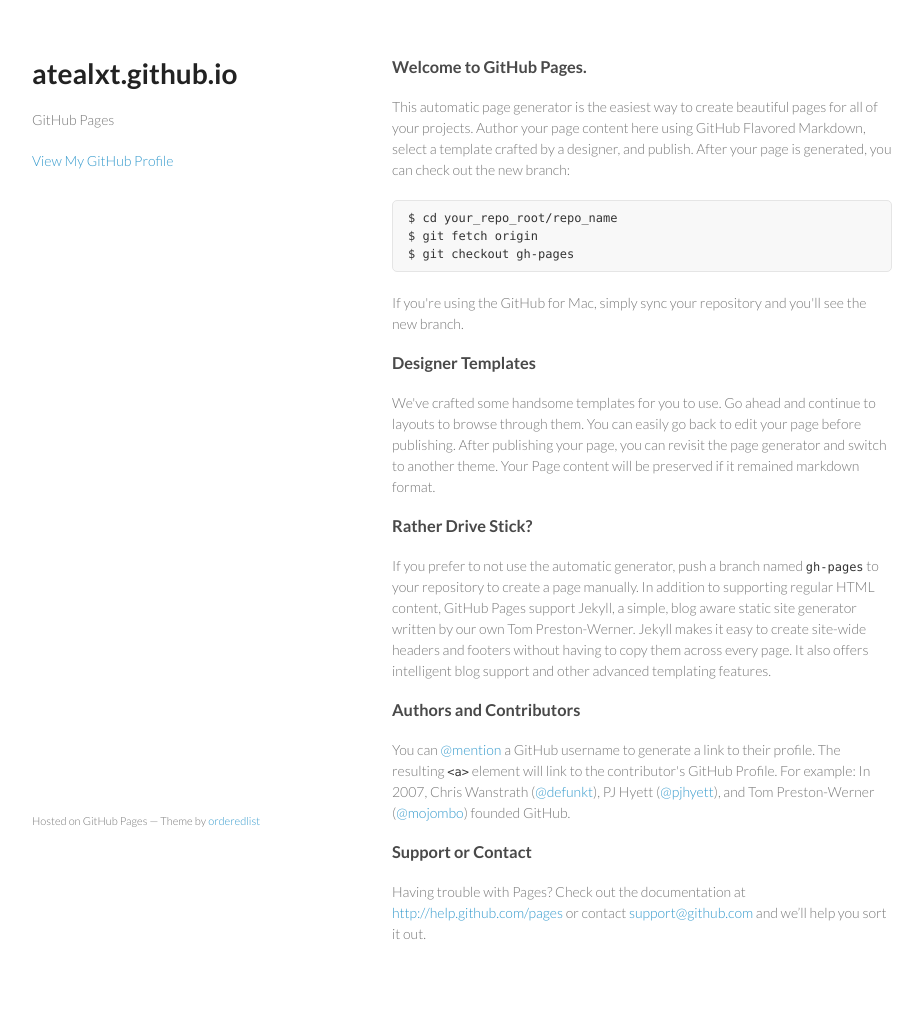
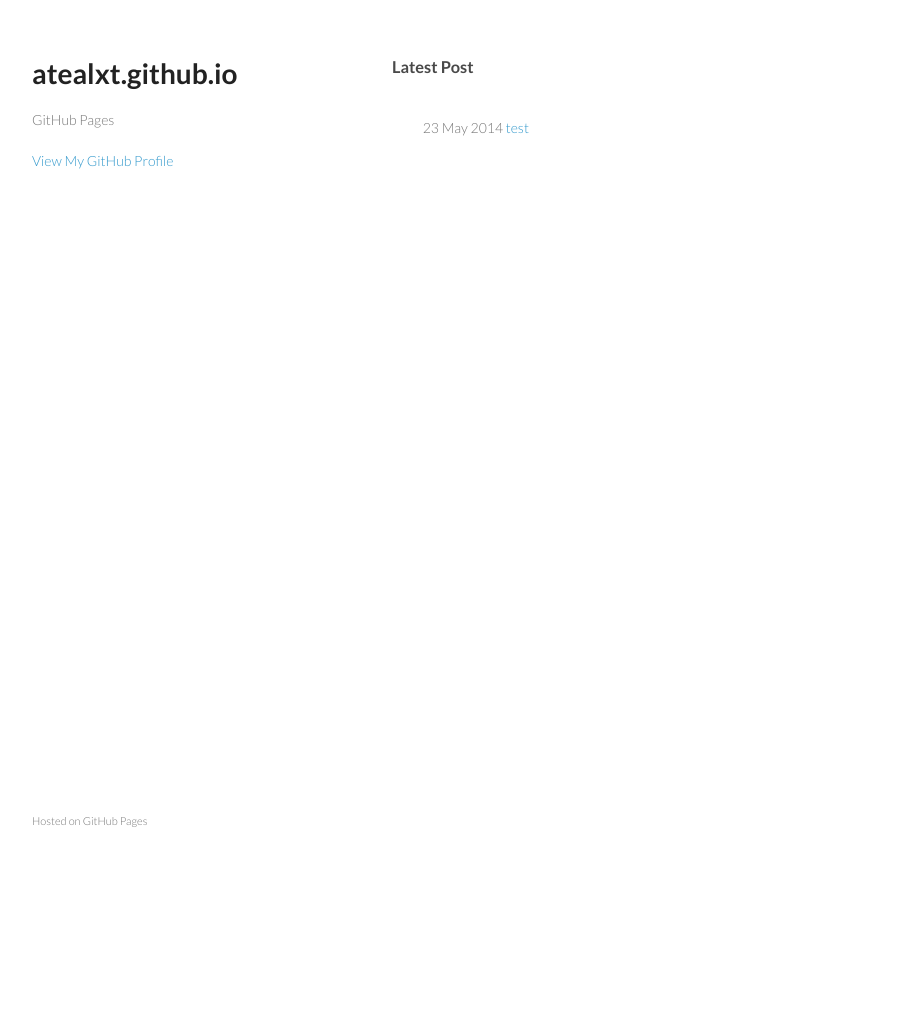
Before and after one commit to atealxt/atealxt.github.io, a Jekyll site: the page built from index.html, in a window 1280 px wide. Shown: the whole page, without its empty margins (178-1101 px from the left). Built offline with Jekyll 4.4.1, drawn with Linux system fonts in a browser that asks for light colours; after the commit the page ends 900 px from its top, so only the background shows below that.

Commit message:
Update index.html

```diff
--- a/index.html
+++ b/index.html
@@ -1,65 +1,13 @@
-<!doctype html>
-<html>
-  <head>
-    <meta charset="utf-8">
-    <meta http-equiv="X-UA-Compatible" content="chrome=1">
-    <title>atealxt.github.io by atealxt</title>
+---
+layout: default
+title: Luis Ashurei's personal website at GitHub Page
+---
 
-    <link rel="stylesheet" href="stylesheets/styles.css">
-    <link rel="stylesheet" href="stylesheets/pygment_trac.css">
-    <meta name="viewport" content="width=device-width, initial-scale=1, user-scalable=no">
-    <!--[if lt IE 9]>
-    <script src="//html5shiv.googlecode.com/svn/trunk/html5.js"></script>
-    <![endif]-->
-  </head>
-  <body>
-    <div class="wrapper">
-      <header>
-        <h1>atealxt.github.io</h1>
-        <p> GitHub Pages</p>
+<h3>Latest Post</h3>
 
 
-        <p class="view"><a href="https://github.com/atealxt">View My GitHub Profile</a></p>
-
-      </header>
-      <section>
-        <h3>
-<a name="welcome-to-github-pages" class="anchor" href="#welcome-to-github-pages"><span class="octicon octicon-link"></span></a>Welcome to GitHub Pages.</h3>
-
-<p>This automatic page generator is the easiest way to create beautiful pages for all of your projects. Author your page content here using GitHub Flavored Markdown, select a template crafted by a designer, and publish. After your page is generated, you can check out the new branch:</p>
-
-<pre><code>$ cd your_repo_root/repo_name
-$ git fetch origin
-$ git checkout gh-pages
-</code></pre>
-
-<p>If you're using the GitHub for Mac, simply sync your repository and you'll see the new branch.</p>
-
-<h3>
-<a name="designer-templates" class="anchor" href="#designer-templates"><span class="octicon octicon-link"></span></a>Designer Templates</h3>
-
-<p>We've crafted some handsome templates for you to use. Go ahead and continue to layouts to browse through them. You can easily go back to edit your page before publishing. After publishing your page, you can revisit the page generator and switch to another theme. Your Page content will be preserved if it remained markdown format.</p>
-
-<h3>
-<a name="rather-drive-stick" class="anchor" href="#rather-drive-stick"><span class="octicon octicon-link"></span></a>Rather Drive Stick?</h3>
-
-<p>If you prefer to not use the automatic generator, push a branch named <code>gh-pages</code> to your repository to create a page manually. In addition to supporting regular HTML content, GitHub Pages support Jekyll, a simple, blog aware static site generator written by our own Tom Preston-Werner. Jekyll makes it easy to create site-wide headers and footers without having to copy them across every page. It also offers intelligent blog support and other advanced templating features.</p>
-
-<h3>
-<a name="authors-and-contributors" class="anchor" href="#authors-and-contributors"><span class="octicon octicon-link"></span></a>Authors and Contributors</h3>
-
-<p>You can <a href="https://github.com/blog/821" class="user-mention">@mention</a> a GitHub username to generate a link to their profile. The resulting <code>&lt;a&gt;</code> element will link to the contributor's GitHub Profile. For example: In 2007, Chris Wanstrath (<a href="https://github.com/defunkt" class="user-mention">@defunkt</a>), PJ Hyett (<a href="https://github.com/pjhyett" class="user-mention">@pjhyett</a>), and Tom Preston-Werner (<a href="https://github.com/mojombo" class="user-mention">@mojombo</a>) founded GitHub.</p>
-
-<h3>
-<a name="support-or-contact" class="anchor" href="#support-or-contact"><span class="octicon octicon-link"></span></a>Support or Contact</h3>
-
-<p>Having trouble with Pages? Check out the documentation at <a href="http://help.github.com/pages">http://help.github.com/pages</a> or contact <a href="mailto:support@github.com">support@github.com</a> and we’ll help you sort it out.</p>
-      </section>
-      <footer>
-        <p><small>Hosted on GitHub Pages &mdash; Theme by <a href="https://github.com/orderedlist">orderedlist</a></small></p>
-      </footer>
-    </div>
-    <script src="javascripts/scale.fix.js"></script>
-
-  </body>
-</html>
+{% for post in site.posts %}
+　　<p>
+　　  {{ post.date | date_to_string }} <a href="{{ site.baseurl }}{{ post.url }}">{{ post.title }}</a>
+　　</p>
+{% endfor %}
```
